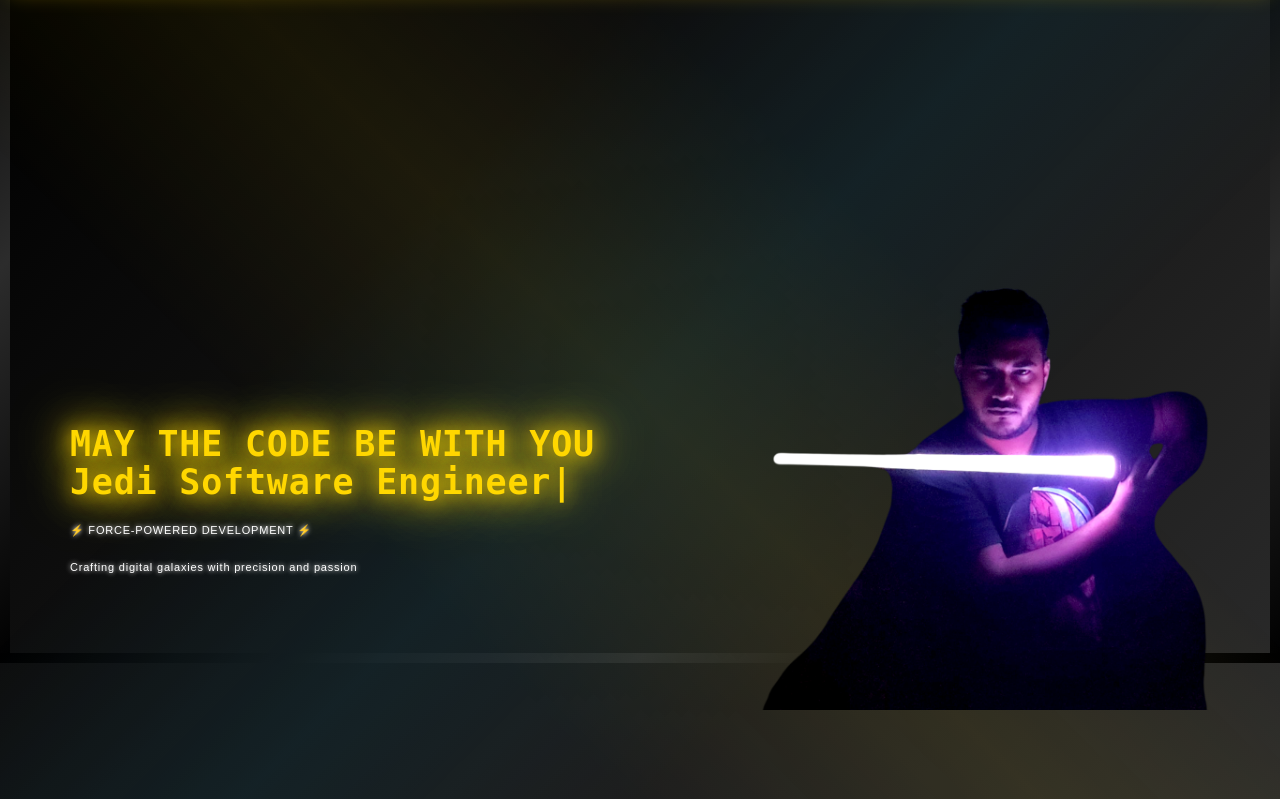
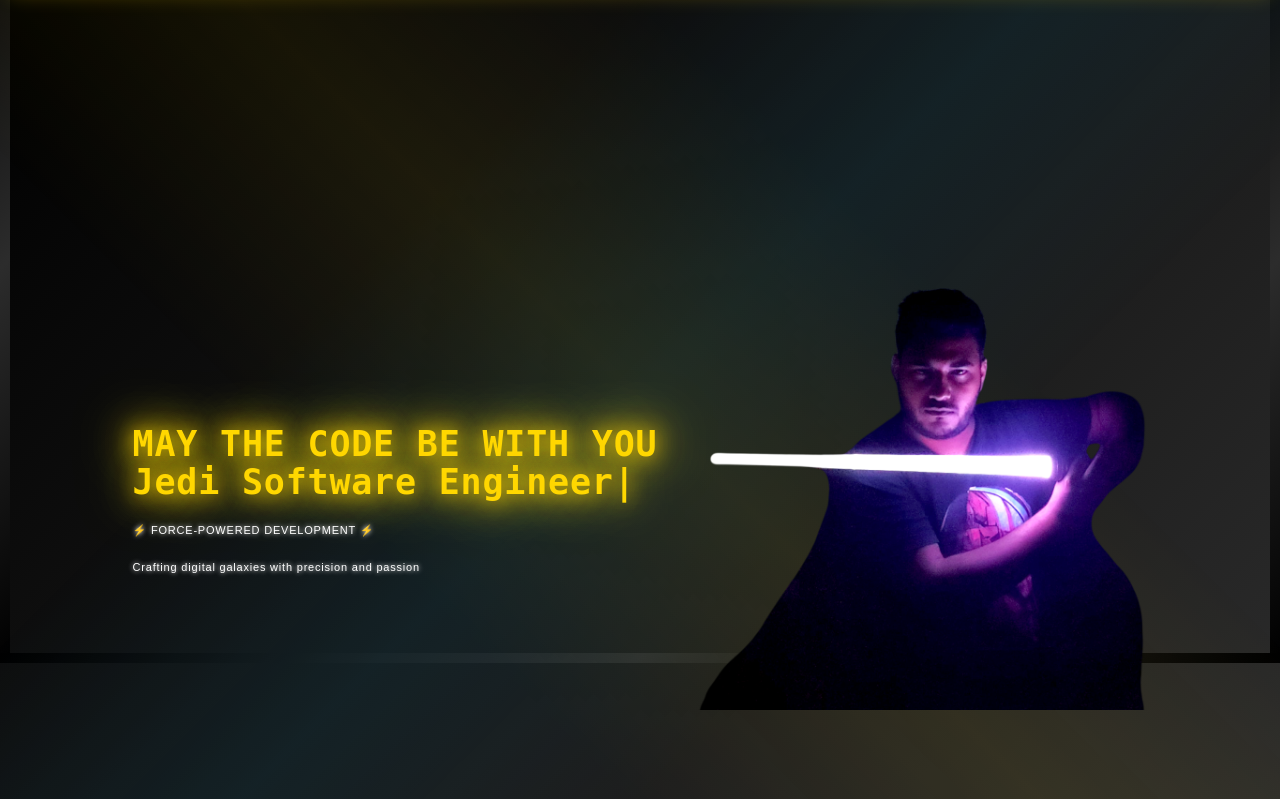
Before and after one commit to SiamSarker/portfo, a Flask app: page / in a window 1280 px wide. Shown: the part 137-936 px from the top of the page. Run offline with Flask 2, Linux system fonts and the light colour scheme; some libraries are stand-ins or nearby versions.

Commit message:
Fix home page centering and section spacing
HOME PAGE CENTERING FIX:
- Changed hero-full-wrapper to justify-content: center
- Added max-width: 1200px with margin: 0 auto for centering
- Adjusted text-content to flex: 0 0 auto with max-width: 50%
- Increased margin-right to 40px for better spacing
- Content now centered instead of spread across full width

SECTION SPACING FIX:
- Added margin-top: 40px and padding-top: 20px to .section-container
- Desktop specific spacing: margin-top: 60px and padding-top: 30px
- Added spacing to .section-container-spacer for header boxes
- Proper gap between navigation line and header box borders

TECHNICAL IMPLEMENTATION:
- Home page: justify-content: center with max-width container
- Text content: 50% width with proper margins
- Section containers: 40px mobile, 60px desktop spacing
- Header boxes: Proper padding and margins from navigation line

BENEFITS:
- Home page content properly centered
- Consistent spacing across all sections
- Professional layout with proper visual hierarchy
- Better user experience with centered content

Home page now centered and sections have proper spacing!

```diff
--- a/static/custom.css
+++ b/static/custom.css
@@ -988,21 +988,25 @@ div, section, article, main, aside, header, footer {
         padding-top: 100px !important;
     }
 
+    /* Home page - Center content */
     .hero-full-wrapper {
         display: flex !important;
         align-items: center !important;
-        justify-content: space-between !important;
+        justify-content: center !important;
         min-height: 80vh !important;
         position: relative !important;
+        max-width: 1200px !important;
+        margin: 0 auto !important;
     }
 
     .text-content {
-        flex: 1 !important;
-        max-width: 60% !important;
+        flex: 0 0 auto !important;
+        max-width: 50% !important;
         z-index: 3 !important;
         display: block !important;
         vertical-align: initial !important;
-        margin-right: 20px !important;
+        margin-right: 40px !important;
+        text-align: left !important;
     }
 
     .starwars-droids {
@@ -1012,6 +1016,12 @@ div, section, article, main, aside, header, footer {
         top: auto !important;
         transform: none !important;
         z-index: 2 !important;
+    }
+
+    /* Other sections - Add spacing between navigation line and header box */
+    .section-container-spacer {
+        margin-top: 40px !important;
+        padding-top: 20px !important;
     }
 }
 
@@ -1094,6 +1104,25 @@ div, section, article, main, aside, header, footer {
     margin-bottom: 30px !important;
     text-align: center !important;
     animation: starwars-title-glow 3s ease-in-out infinite alternate !important;
+}
+
+/* Section Container Spacing */
+.section-container {
+    margin-top: 40px !important;
+    padding-top: 20px !important;
+}
+
+/* Desktop specific section spacing */
+@media (min-width: 769px) {
+    .section-container {
+        margin-top: 60px !important;
+        padding-top: 30px !important;
+    }
+
+    .section-container-spacer {
+        margin-top: 60px !important;
+        padding-top: 30px !important;
+    }
 }
 
 @keyframes starwars-title-glow {
```
